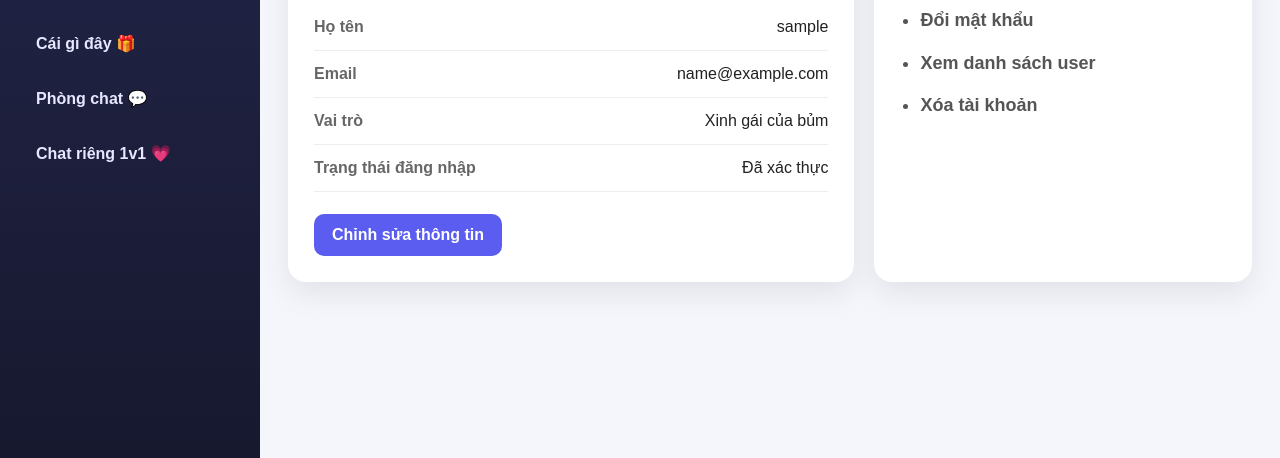
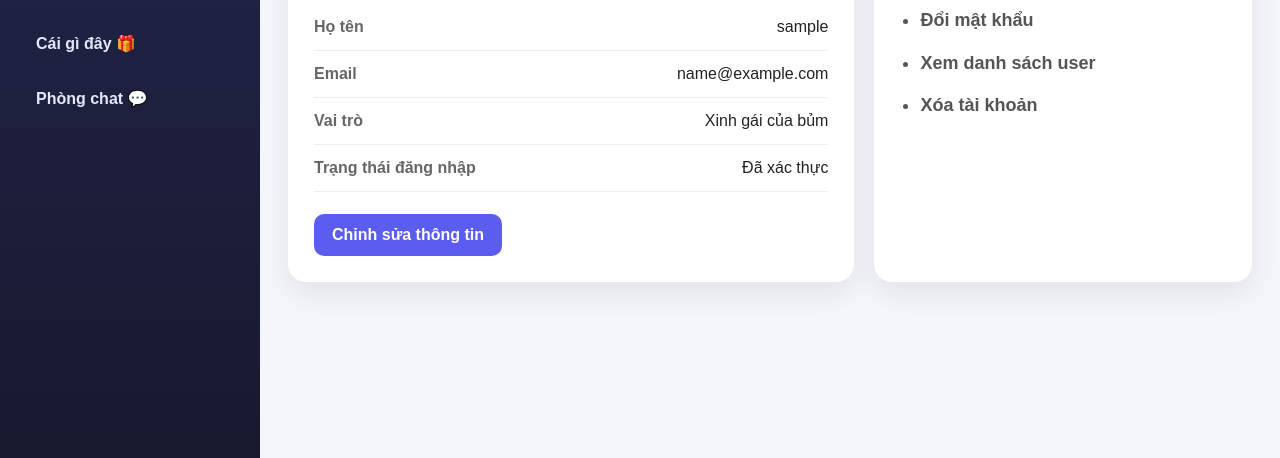
Before and after one commit to kenanyildiz10starjuventus/my-login-web, a website: page public/welcome.html in a window 1280 px wide. Shown: the part 342-800 px from the top of the page. Drawn offline with Linux system fonts and the light colour scheme; sample sign-in values are in the browser's storage.

Commit message:
sua file

```diff
--- a/public/welcome.html
+++ b/public/welcome.html
@@ -253,7 +253,7 @@
          <a href="/modern.html">Hỗ trợ người xinh 🚀</a>
         <a href="/love.html">Cái gì đây 🎁</a>
         <a href="/chat.html">Phòng chat 💬</a>
-        <a href="/private-chat.html">Chat riêng 1v1 💗</a>
+
       </nav>
     </aside>
 
```
